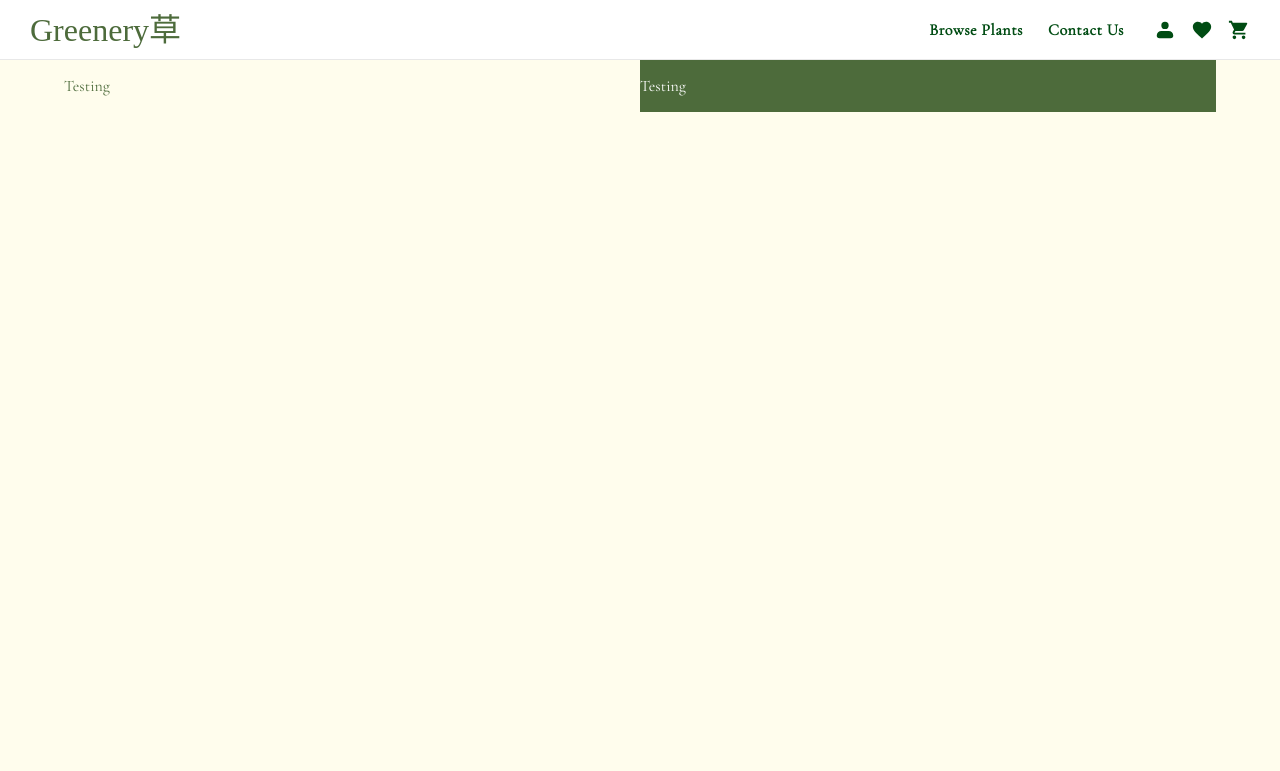
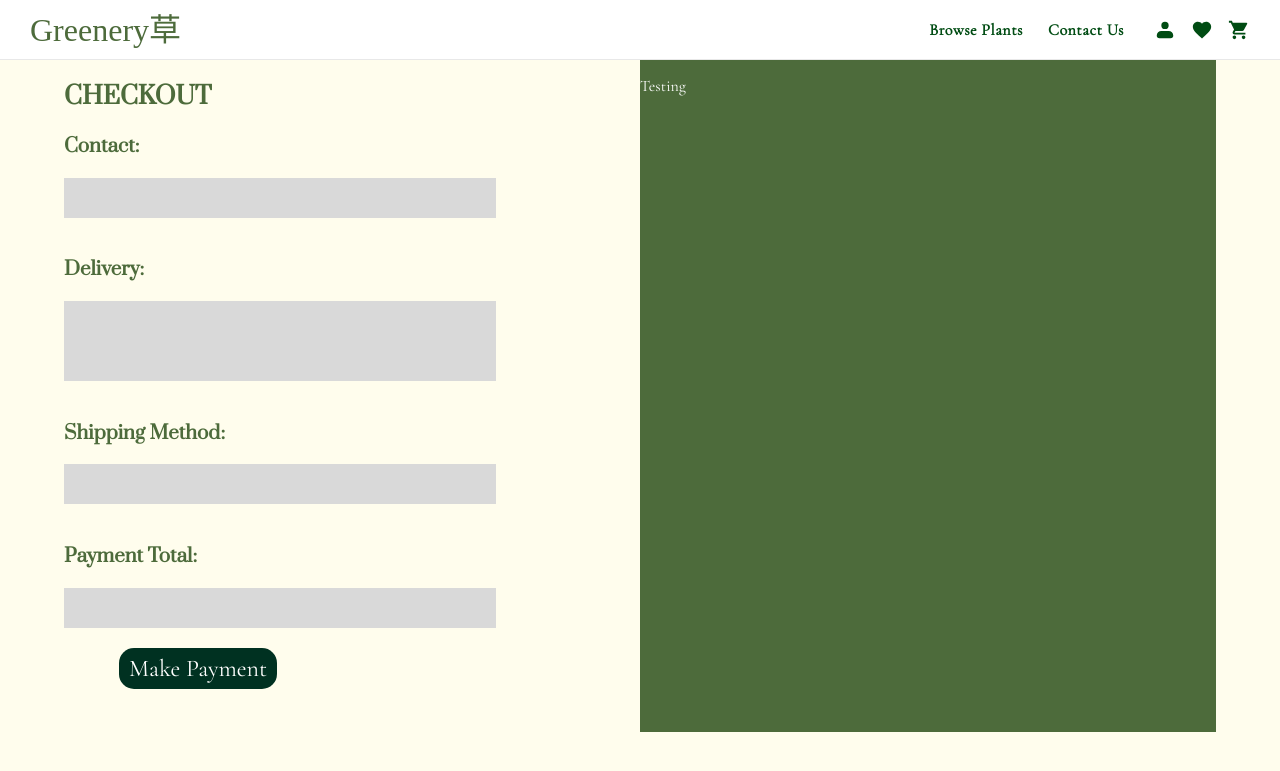
Before and after one commit to Greeneery/main, a Flask app: page /check-out-page in a window 1280 px wide. Shown: the top 771 px of the page. Run offline with Flask 3, Linux system fonts and the light colour scheme; some web fonts are replaced.

Commit message:
Update checkOutPage.html
changed the layout somewhat. takes inspiration from other pages such as the submit button and <br> temp fix for displaying green section.

```diff
--- a/templates/checkOutPage.html
+++ b/templates/checkOutPage.html
@@ -5,17 +5,89 @@
 <html>
     <div class="checkout-container">
         <head>
-            <title>Checkout Page</title>
+            <title>"Checkout Page"</title>
         </head>
         <body>
             <br>
             <div class= "halves-container">
                 <div class= "div-left-half">
-                    <p style= "color: #4D6B3B;">Testing</p>
+                        <section style= margin:auto;>
+                        <h1 style= "color: #4D6B3B; font-family: 'Prata', serif;">CHECKOUT</h1>
+                            <div>
+                                <h3 style= "color: #4D6B3B; font-family: 'Prata', serif;">Contact:</h3>
+                                <div class="checkout-details">
+                                    <br>
+                                    <br>
+                                </div>
+                                <br>
+                            </div>
+
+                            <div>
+                                <h3 style= "color: #4D6B3B; font-family: 'Prata', serif;">Delivery:</h3>
+                                <div class="checkout-details">
+                                    <br>
+                                    <br>
+                                    <br>
+                                    <br>
+                                </div>
+                                <br>
+                            </div>
+
+                            <div>
+                                <h3 style= "color: #4D6B3B; font-family: 'Prata', serif;">Shipping Method:</h3>
+                                <div class="checkout-details">
+                                    <br>
+                                    <br>
+                                </div>
+                                <br>
+                            </div>
+
+                            <div>
+                                <h3 style= "color: #4D6B3B; font-family: 'Prata', serif;">Payment Total:</h3>
+                                <div class="checkout-details">
+                                    <br>
+                                    <br>
+                                </div>
+                            </div>
+
+                            <button class="checkout-button">Make Payment</button>
+                        </form>
+                    </section>
                 </div>
 
                 <div class= "div-right-half">
                     <p style= "color: white;">Testing</p>
+                    <br>
+                    <br>
+                    <br>
+                    <br>
+                    <br>
+                    <br>
+                    <br>
+                    <br>
+                    <br>
+                    <br>
+                    <br>
+                    <br>
+                    <br>
+                    <br>
+                    <br>
+                    <br>
+                    <br>
+                    <br>
+                    <br>
+                    <br>
+                    <br>
+                    <br>
+                    <br>
+                    <br>
+                    <br>
+                    <br>
+                    <br>
+                    <br>
+                    <br>
+                    <br>
+                    <br>
                 </div>
             </div>
         </body>
@@ -25,6 +97,7 @@
         .halves-container
         {
             display: flex;
+            width: 100%;
         }
 
         .div-right-half
@@ -39,6 +112,39 @@
             width: 50%;
             height: 100%;
         }
+
+        .checkout-details
+        {
+            background-color: #D9D9D9;
+            width: 75%;
+        }
+
+        .checkout-container
+        {
+            width: 100%;
+            height: 100%;
+        }
+
+        .checkout-button
+        {
+            background-color:#003121;
+            font-family: 'Prata', serif;
+            color: white;
+            border: none;
+            padding: 6px 10px;
+            border-radius: 15px;
+            float: right;
+            font-size: 1.5rem;
+            cursor: pointer;
+            font-family: inherit;
+            margin-top: 20px;
+            margin-right: 63%;
+        }
+
+        .checkout-button:hover
+        {
+            background-color: #007B53;
+        }
     </style>
 
 {% endblock %}
```
